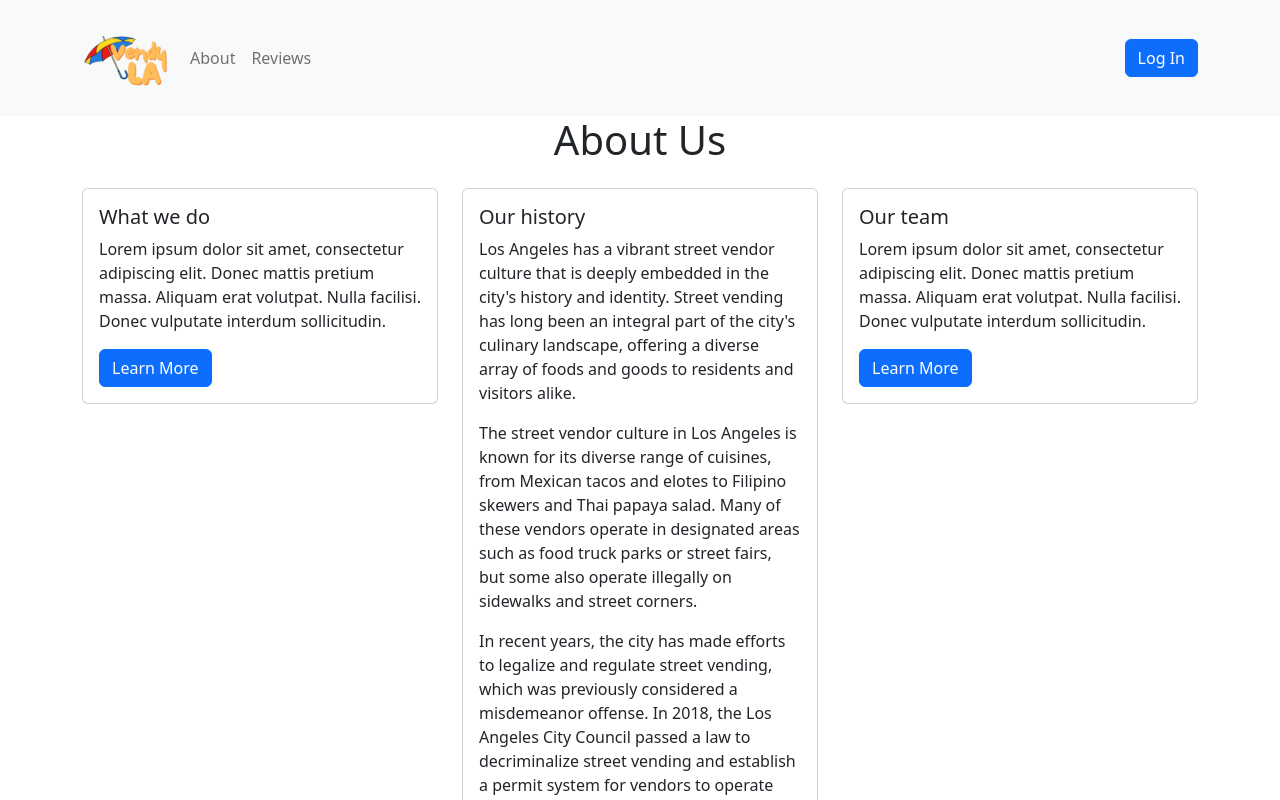
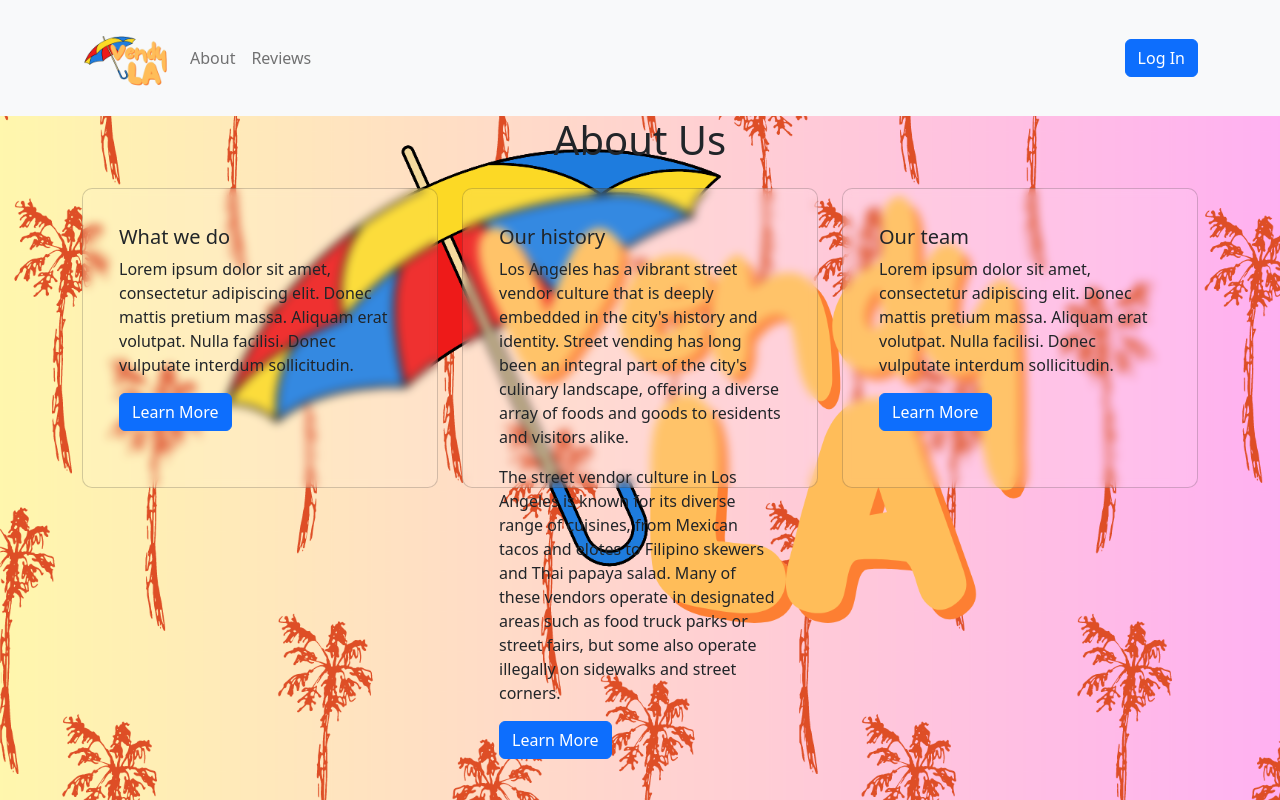
Before and after one commit to jazzix3/COMP584-vendyLA, a React (Create React App) app in the folder client/: page /About in a window 1280 px wide. Shown: the top 800 px of the page. Built offline with nearby package versions, Linux system fonts and the light colour scheme; no server answers.

Commit message:
About page and css
Added transparent cards and blurriness effect. Also made the learn more card to display the rest of the text in that card.

```diff
--- a/client/src/App.css
+++ b/client/src/App.css
@@ -30,14 +30,30 @@ height:400px;
 .row-equal-height {
 display: flex;
 }
-
-.about-card {
-transition: all 0.2s ease-in-out;
+/* where the about page cards start */
+.about-card.card {
+  transition: all 0.2s ease-in-out;
+  background-color: rgba(255, 255, 255, 0.1); /* Set opacity to 0.1 */
+  backdrop-filter: blur(5px);
+  border-radius: 10px;
+  padding: 20px;
+  margin-bottom: 30px;
+  height: 300px;
 }
 
-.about-card:hover {
-transform: translateY(-5px);
+.about-card.card:hover {
+  transform: translateY(-5px);
+  backdrop-filter: blur(10px); /* Increase the blur effect on hover */
 }
+
+.about-card-text-more {
+  display: none;
+}
+
+.about-card-text.show-more .about-card-text-more {
+  display: block;
+}
+
 
 .dash-heading{
   font-size:calc(20px + 1.5vw);
@@ -107,3 +123,14 @@ transform: translateY(-5px);
   text-align: center;
   align-items: center;
 }
+/* aboutpage background css */
+.about-background-image {
+  position: absolute;
+  top: 0;
+  left: 0;
+  width: 100%;
+  height: 100%;
+  background-image: url("../src/assets/img/VendyBG.png");
+  background-size: cover;
+  z-index: -1;
+}
--- a/client/src/pages/About.js
+++ b/client/src/pages/About.js
@@ -11,6 +11,8 @@ const About = () => {
         <TopNav />
 
         <div className="hero-image"></div>
+        <div className="about-background-image"></div> {/* add a div for the background */}
+
 
         <Container className="d-flex justify-content-center align-items-center flex-column">
             <h1 className="mb-4">About Us</h1>
@@ -34,14 +36,16 @@ const About = () => {
                             <Card.Title>Our history</Card.Title>
                             <Card.Text>
                             <p>Los Angeles has a vibrant street vendor culture that is deeply embedded in the city's history and identity. Street vending has long been an integral part of the city's culinary landscape, offering a diverse array of foods and goods to residents and visitors alike.</p>
+                            <div class="about-card-text">
 
                             <p>The street vendor culture in Los Angeles is known for its diverse range of cuisines, from Mexican tacos and elotes to Filipino skewers and Thai papaya salad. Many of these vendors operate in designated areas such as food truck parks or street fairs, but some also operate illegally on sidewalks and street corners.</p>
 
-                            <p>In recent years, the city has made efforts to legalize and regulate street vending, which was previously considered a misdemeanor offense. In 2018, the Los Angeles City Council passed a law to decriminalize street vending and establish a permit system for vendors to operate legally. This has helped to improve working conditions for vendors and provide more opportunities for entrepreneurship in the city.</p>
+                            <p class="about-card-text-more">In recent years, the city has made efforts to legalize and regulate street vending, which was previously considered a misdemeanor offense. In 2018, the Los Angeles City Council passed a law to decriminalize street vending and establish a permit system for vendors to operate legally. This has helped to improve working conditions for vendors and provide more opportunities for entrepreneurship in the city.</p>
 
-                            <p>However, there are still challenges facing street vendors in Los Angeles, including a lack of access to affordable permits and the threat of displacement due to gentrification and development. Despite these challenges, the street vendor culture in Los Angeles continues to thrive and remains an important part of the city's culinary and cultural landscape.</p>
+                            <p class="about-card-text-more">However, there are still challenges facing street vendors in Los Angeles, including a lack of access to affordable permits and the threat of displacement due to gentrification and development. Despite these challenges, the street vendor culture in Los Angeles continues to thrive and remains an important part of the city's culinary and cultural landscape.</p>
+                            </div>
+                            <Button variant="primary" onClick={() => document.querySelector('.about-card-text').classList.toggle('show-more')}>Learn More</Button>
                             </Card.Text>
-                            <Button variant="primary">Learn More</Button>
                         </Card.Body>
                     </Card>
                 </Col>
```
